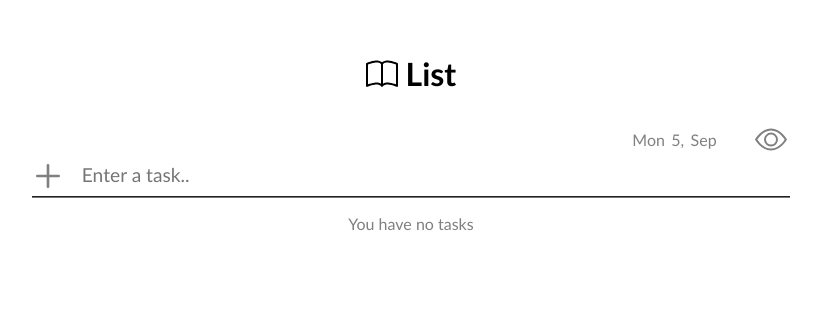
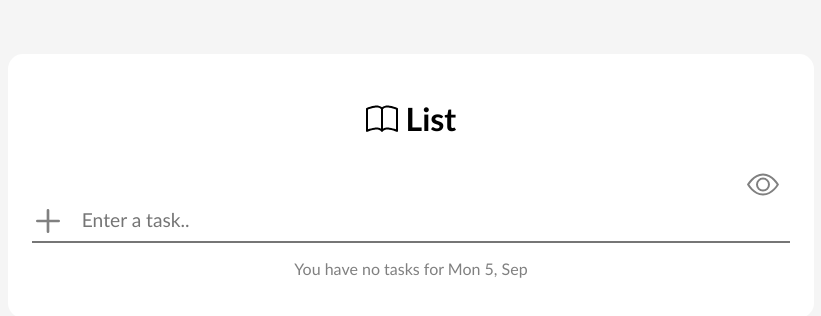
Before and after one commit to Dan123655/taskman, a React (Create React App) app: page / in a window 1280 px wide. Shown: the part 136-452 px from the top of the page, without its empty margins (229-1050 px from the left). Built offline with nearby package versions, Linux system fonts and the light colour scheme.

Commit message:
popup limited to only onLoad

```diff
--- a/src/App.js
+++ b/src/App.js
@@ -6,6 +6,18 @@ import {HiOutlinePlus} from 'react-icons/hi'
 function App() {
 const [tasks, setTasks] = useState([]);
 const [input, setInput] = useState('')
+
+const [popped, setPopped] = useState(false)
+
+
+
+const showOneTimeThenDont=(e)=>{
+
+setTimeout(()=>{setPopped(true); console.log('just popped or double clicked')}, 2500)}
+
+
+
+
 
 const [hideCompleted, setHideCompleted] = useState(false);
 const toggleHideCompleted =()=>{
@@ -45,11 +57,53 @@ const toggleComplete= (id)=>{
 
 
 
+const date = new Date()
+const months = ["Jan", "Feb", "Mar", "Apr", "May", "Jun", "Jul", "Aug", "Sep", "Oct", "Nov", "Dec"];
+const days = [ "Sun", "Mon", "Tue", "Wed", "Thu", "Fri", "Sat"]
+
+
+  return (
+    <div className="App">
+      <div className='app-title'>
+        <h1><BsBook  className='book-icon'
+         ></BsBook>  List</h1>
+
+
+      <div className='date'>
+
+        {/* <p>{date.getFullYear()}</p> */}
+        <p>{!hideCompleted?<BsEye className='hide-completed' onClick={toggleHideCompleted}/>:<BsEyeSlash className='hide-completed' color='gray' onClick={toggleHideCompleted}/>}</p>
+
+        </div>
 
 
 
-// //toggle hide completed
-// const hideCompleted=(tasks){}
+
+        <form onSubmit={handleSumbit}>
+          <div className='form-input'>
+        <HiOutlinePlus className='icon-add' onClick={handleSumbit}/>
+          <input
+          placeholder='Enter a task..'
+          type='text'
+          value={input}
+          maxLength="33"
+          onChange={e => setInput(e.target.value)} />
+        </div>
+
+        </form>
+
+
+
+
+
+
+
+
+
+
+
+            {(tasks.length==1)&&!popped?(<div className='popup-task-row' ><p className='popup-textline' onLoad={showOneTimeThenDont()}>double tap to complete
+            </p></div>):<></>}
 
 
 
@@ -65,67 +119,16 @@ const toggleComplete= (id)=>{
 
 
 
-
-const date = new Date()
-const months = ["Jan", "Feb", "Mar", "Apr", "May", "Jun", "Jul", "Aug", "Sep", "Oct", "Nov", "Dec"];
-const days = [ "Sun", "Mon", "Tue", "Wed", "Thu", "Fri", "Sat"]
-
-
-  return (
-    <div className="App">
-      <div className='app-title'>
-        <h1><BsBook  className='book-icon'
-         ></BsBook>  List</h1>
-
-
-      <div className='date'>
-        <p>{days[date.getDay()]}</p>
-        <p>{date.getDate()},</p>
-        <p>{months[date.getMonth()]}</p>
-        {/* <p>{date.getFullYear()}</p> */}
-        <p>{!hideCompleted?<BsEye className='hide-completed' onClick={toggleHideCompleted}/>:<BsEyeSlash className='hide-completed' color='gray' onClick={toggleHideCompleted}/>}</p>
-
-        </div>
-
-
-
-
-        <form onSubmit={handleSumbit}>
-          <div className='form-input'>
-        <HiOutlinePlus className='icon-add' onClick={handleSumbit}/>
-          <input
-          placeholder='Enter a task..'
-          type='text'
-          value={input}
-          maxlength="33"
-          onChange={e => setInput(e.target.value)} />
-        </div>
-
-
-
-        </form>{tasks.length==1?(<div className='popup-task-row'><p className='popup-textline'>double tap to complete
-            </p></div>):<></>}
-
-
-
-
-
-
-        {/* {tasks.map(task=>{if(task.completed)return ( */}
-
-
-
-
         {tasks.map(task=>{
 
           if(hideCompleted){
                       if(!task.completed)return (
 
-                        <div className={`${task.completed? 'completed' : 'task-row'}`} key={task.id} onDoubleClick={() => toggleComplete(task.id)}><p className='textline'>{task.text}</p>
+                        <div className={`${task.completed? 'completed' : 'task-row'}`} key={task.id} onDoubleClick={() => {toggleComplete(task.id)}}><p className='textline'>{task.text}</p>
                               <AiOutlineCloseCircle className='icon-delete' onClick={()=>deleteTask(task.id)}/>
                         </div>)
 
-          }else{return (<div className={`${task.completed? 'completed' : 'task-row'}`} key={task.id} onDoubleClick={() => toggleComplete(task.id)}><p className='textline'>{task.text}</p>
+          }else{return (<div className={`${task.completed? 'completed' : 'task-row'}`} key={task.id} onDoubleClick={(e) =>{showOneTimeThenDont(e); toggleComplete(task.id)}}><p className='textline'>{task.text}</p>
                               <AiOutlineCloseCircle className='icon-delete' onClick={()=>deleteTask(task.id)}/>
                 </div>
             )
@@ -135,21 +138,11 @@ const days = [ "Sun", "Mon", "Tue", "Wed", "Thu", "Fri", "Sat"]
       }
 
 
-
-
-
-
-
-
-
-
-
-
         ).reverse()}
 
 
       </div>
-      <p className='length'>{(tasks<1 ? 'You have no tasks' : `Tasks: ${tasks.length}`)}</p>
+      <p className='length'>{(tasks<1 ? 'You have no tasks for ' : `You have: ${tasks.length} tasks for `)} {days[date.getDay()]} {date.getDate()}, {months[date.getMonth()]}</p>
     </div>
   );
 }
--- a/src/index.css
+++ b/src/index.css
@@ -3,18 +3,26 @@
   user-select: none
 
 }
-
-
+body{
+  background: whitesmoke;
+}
+@media (max-width:800px){
+  body {
+    background: rgba(255, 255, 255, 0);}
+}
 
 .container{
   /* border: 3px dotted rgb(102, 98, 98); */
+  background-color: white;
   margin: auto;
   width: 90%;
   text-align: center;
 }
 @media (min-width: 800px){
   .container{
-    /* border: 3px dotted rgb(102, 98, 98); */
+    /* border: 1px solid rgb(102, 98, 98); */
+    border-radius: 15px;
+    padding:1.5rem;
     margin: auto;
     margin-top: 15%;
     width: 60%;
@@ -77,8 +85,9 @@ color: gray;}
   border-top-style: hidden;
   border-left-style: hidden;
   border-right-style: hidden;
-  border-bottom-style: groove;
+  /* border-bottom-style: groove; */
   box-shadow: none;
+  /* border-radius: 8px; */
 }
 .container .task-row{
   background-color: whitesmoke;
@@ -97,6 +106,7 @@ color: gray;}
 .completed .icon-delete{
   color: gray;
   font-size: 2rem;
+  margin-right: 0.5rem;
 }
 .container .task-row p,
 .completed p{
@@ -185,6 +195,7 @@ color: rgb(216, 243, 177);
 .hide-completed{
   color:gray;
   margin-left:2rem;
+  margin-right: 0.5rem;
   font-size: 2rem;
   transform: translateY(-0.4rem)
 }
```
